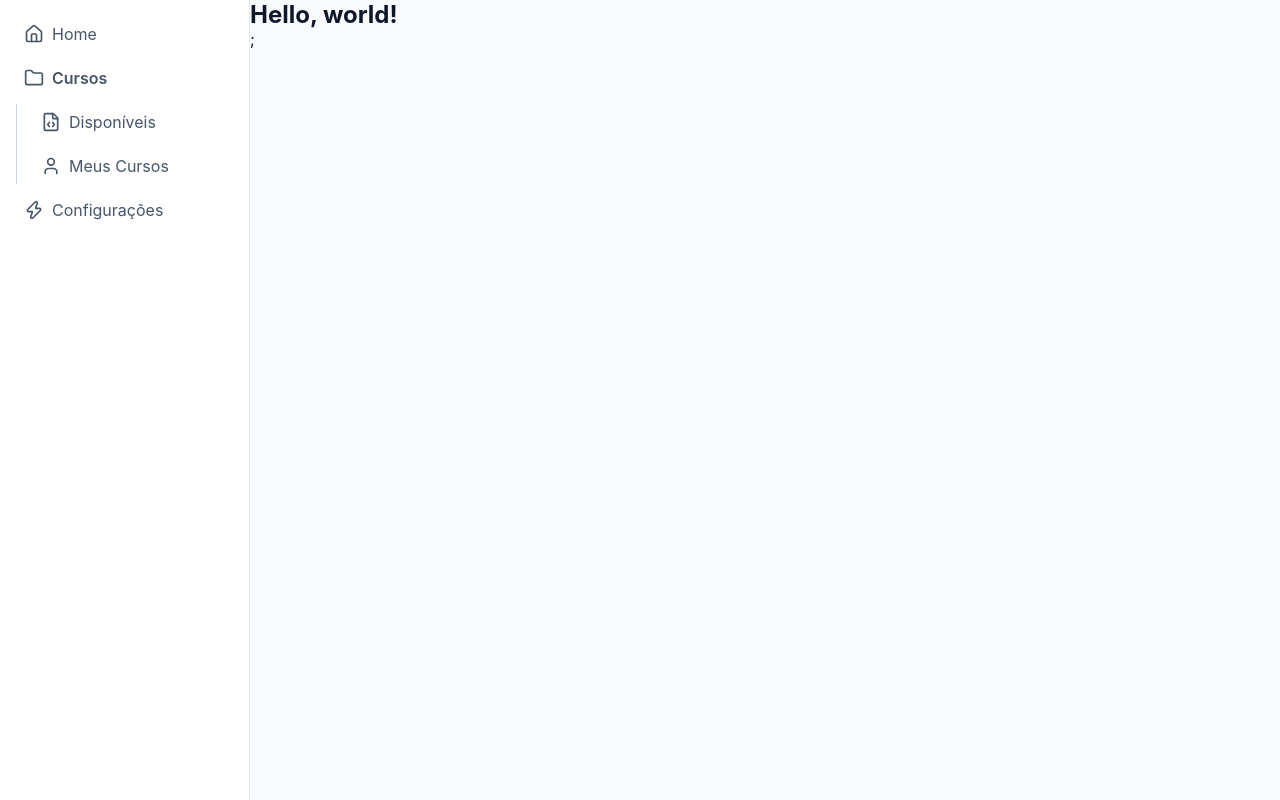
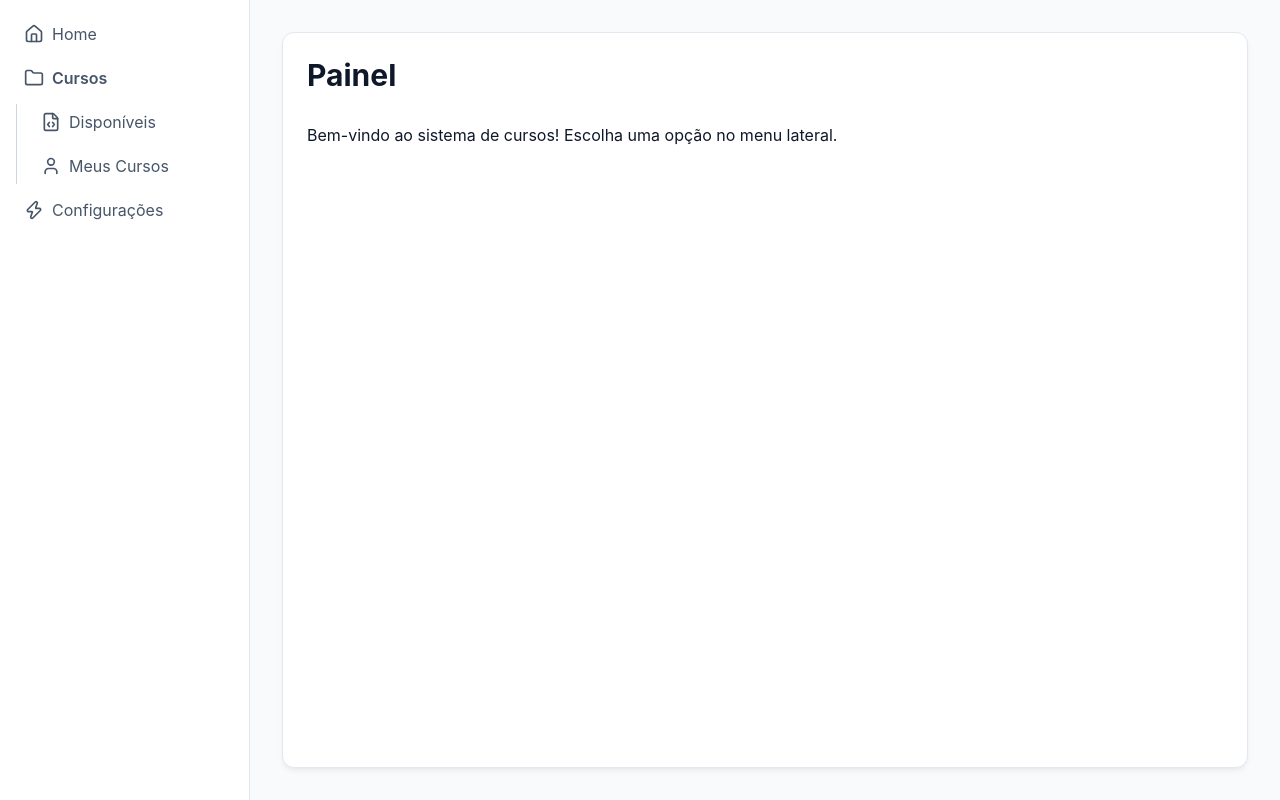
Before and after one commit to marcusgajozo/sistema-curso-web, a React (Vite) app: page / in a window 1280 px wide. Built offline with nearby package versions, Linux system fonts and the light colour scheme.

Commit message:
feat(page): cria componente page

```diff
--- a/eslint.config.js
+++ b/eslint.config.js
@@ -86,6 +86,7 @@ export default defineConfig([
         'warn',
         { terms: ['fixme', 'hack'], location: 'start' },
       ],
+      'react-refresh/only-export-components': 'off',
     },
   },
 ]);
--- /dev/null
+++ b/src/components/page/index.tsx
@@ -0,0 +1,37 @@
+import type { ReactNode } from 'react';
+
+import styles from './styles/page.module.css';
+
+interface PageRootProps {
+  children: ReactNode;
+}
+
+function PageRoot({ children }: PageRootProps) {
+  return <section className={styles.root}>{children}</section>;
+}
+
+interface PageHeaderProps {
+  title: string;
+}
+
+function PageHeader({ title }: PageHeaderProps) {
+  return (
+    <header className={styles.header}>
+      <h1 className={styles.title}>{title}</h1>
+    </header>
+  );
+}
+
+interface PageContentProps {
+  children: ReactNode;
+}
+
+function PageContent({ children }: PageContentProps) {
+  return <section className={styles.content}>{children}</section>;
+}
+
+export const Page = {
+  Root: PageRoot,
+  Header: PageHeader,
+  Content: PageContent,
+};
--- /dev/null
+++ b/src/components/page/styles/page.module.css
@@ -0,0 +1,41 @@
+.root {
+  display: flex;
+  flex-direction: column;
+  height: 100%;
+  width: 100%;
+  padding: 2rem;
+}
+
+.header {
+  display: flex;
+  align-items: center;
+  justify-content: space-between;
+  margin-bottom: 2rem;
+}
+
+.title {
+  font-size: 1.875rem;
+  font-weight: 700;
+  color: var(--text-primary);
+  margin: 0;
+}
+
+.actions {
+  display: flex;
+  align-items: center;
+  gap: 1rem;
+}
+
+.content {
+  flex: 1;
+  background-color: var(--surface);
+  border: 1px solid var(--border);
+  border-radius: 12px;
+  padding: 1.5rem;
+  overflow: auto;
+  box-shadow:
+    0 4px 6px -1px rgba(0, 0, 0, 0.05),
+    0 2px 4px -2px rgba(0, 0, 0, 0.05);
+  width: 100%;
+  height: 100%;
+}
--- a/src/layouts/main-layout/index.tsx
+++ b/src/layouts/main-layout/index.tsx
@@ -8,7 +8,7 @@ export function MainLayout() {
     <main className={styles.main}>
       <Sidebar />
       <section className={styles.content}>
-        <Outlet />;
+        <Outlet />
       </section>
     </main>
   );
--- a/src/pages/painel/index.tsx
+++ b/src/pages/painel/index.tsx
@@ -1,3 +1,14 @@
+import { Page } from '@/components/page';
+
 export function Painel() {
-  return <h1>Hello, world!</h1>;
+  return (
+    <Page.Root>
+      <Page.Content>
+        <Page.Header title="Painel" />
+        <p>
+          Bem-vindo ao sistema de cursos! Escolha uma opção no menu lateral.
+        </p>
+      </Page.Content>
+    </Page.Root>
+  );
 }
```
